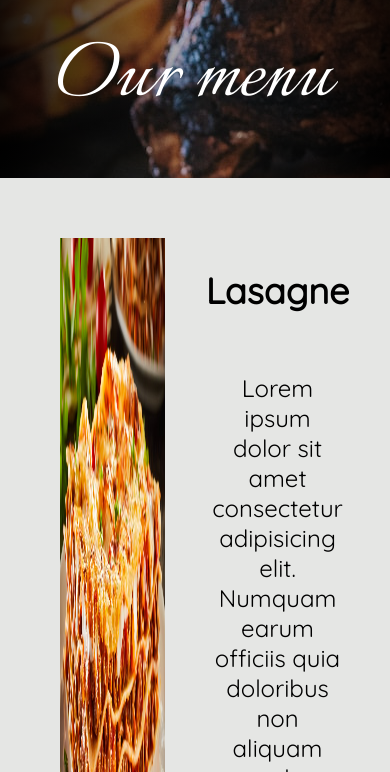
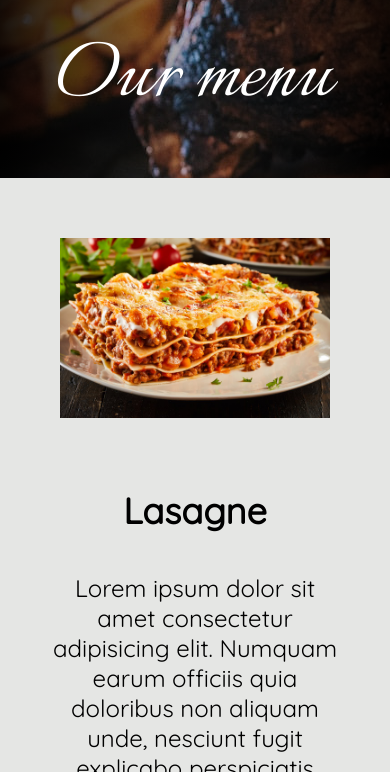
Before and after one commit to mateusznurzynski/odin-restaurant-page, a website built with webpack: page dist/index.html in a window 390 px wide. Both pictures are taken after a click on the element "Menu". Shown: the part 72-844 px from the top of the page. Built offline with nearby package versions, Linux system fonts and the light colour scheme.

Commit message:
Add media queries to the dish element

```diff
--- a/src/style.css
+++ b/src/style.css
@@ -203,13 +203,21 @@ nav {
 	text-align: center;
 }
 
-.dish {
+.main-content {
 	display: flex;
 }
 
+.dish {
+	display: flex;
+	justify-content: center;
+	width: 100%;
+}
+
 .dish-img {
-	width: 50%;
+	display: block;
 	padding: 30px;
+	width: clamp(500px, 50%, 720px);
+	height: auto;
 }
 
 .dish-text {
@@ -218,12 +226,13 @@ nav {
 	flex-direction: column;
 	justify-content: start;
 	align-items: center;
-	padding: 30px;
-	gap: 30px;
+	padding: 20px;
+	gap: 20px;
+	max-height: 355px;
 }
 
 .dish-text > h2 {
-	margin: 30px 0px;
+	margin: 20px 0px;
 }
 
 footer {
@@ -236,3 +245,16 @@ footer {
 	align-items: center;
 	font-size: 1.2rem;
 }
+
+@media (max-width: 992px) {
+	.dish {
+		flex-direction: column;
+	}
+	.dish-img {
+		width: 100%;
+	}
+	.dish-text {
+		width: 100%;
+		height: unset;
+	}
+}
```
Also changed, not shown: dist/main.js.
